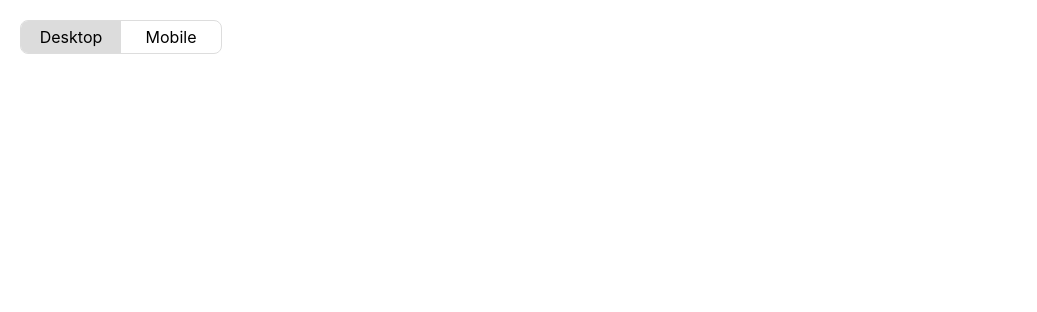
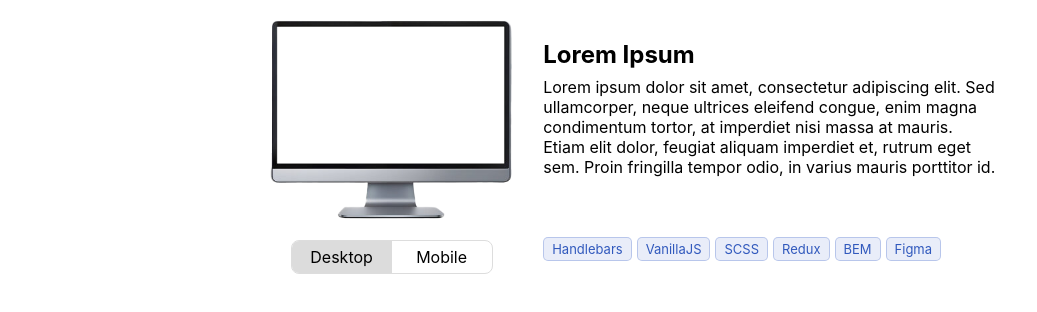
Before and after one commit to medaserenaite/portfolio3.0, a React (Create React App) app: page / in a window 1280 px wide. Shown: the top 312 px of the page, without its empty margins (0-1037 px from the left). Built offline with nearby package versions, Linux system fonts and the light colour scheme.

Commit message:
feat(project-card): add initial project card component structure

```diff
--- a/src/App.js
+++ b/src/App.js
@@ -1,10 +1,17 @@
-import Toggle from "./components/Toggle";
+import ProjectCard from "./components/ProjectCard";
+import styled from "styled-components";
 
+const Wrapper = styled.div`
+  display: flex;
+  justify-content: center;
+
+`
 function App() {
+
   return (
-    <div className="App">
-      <Toggle />
-    </div>
+    <Wrapper>
+      <ProjectCard />
+    </Wrapper>
   );
 }
 
--- /dev/null
+++ b/src/components/ProjectCard.js
@@ -0,0 +1,134 @@
+import React, { useState } from 'react';
+import styled from 'styled-components';
+import * as colors from '../util/colors';
+import Toggle from './Toggle';
+
+// https://miro.medium.com/v2/resize:fit:720/format:webp/1*RYMDPwcVjiZDbOJy4hfYmw.png
+const Container = styled.div`
+    border: ${colors.gainsboro};
+    background-color: ${colors.greyLight};
+    padding: 20px 30px;
+    max-width: 740px;
+    width: 100vw;
+
+    display: flex;
+    flex-direction: column;
+
+    @media screen and (min-width: 600px) {
+        flex-direction: row;
+    }
+`;
+
+const ImageContainer = styled.div`
+    display: flex;
+    flex-direction: column;
+    align-items: center;
+`
+
+const ImageWrapper = styled.div`
+    display: flex;
+    flex-direction: column;
+    justify-content: center;
+
+    img {
+        width: fit-content;
+        margin: auto;
+    }
+`
+
+const DescriptionWrapper = styled.div`
+    @media screen and (min-width: 600px) {
+        padding-left: 30px;
+    }
+`
+
+const ProjectName = styled.h2`
+    margin-bottom: 8px;
+`
+const ProjectDescription = styled.div`
+    text-wrap: balance;
+    padding: 0 0 30px 0;
+    max-height: 100px;
+    overflow: hidden;
+    margin-bottom: 30px;
+`
+const ProjectLabelContainer = styled.div`
+    display: flex;
+    gap: 5px;
+    flex-wrap: wrap;
+`
+const ProjectLabel = styled.a`
+    padding: 3px 8px;
+    border: solid 1px #6b89d463;
+    border-radius: 5px;
+    background-color: #6b89d426;
+    color: #3159bd;
+    font-size: 13px;
+    text-decoration: none;
+    /* color: #0ff; */
+    /* text-shadow:
+      0 0 5px #0ff,
+      0 0 10px #0ff,
+      0 0 20px #0ff,
+      0 0 40px #0ff,
+      0 0 80px #0ff; */
+
+      /* &.pink {
+        border-color: #d46ba763; //39%
+        background-color: #d46baa26; //15%
+        color: #bf4080;
+      }
+
+      &.yellow {
+        border-color: #d4b06b63; //39%
+        background-color: #cfd46b26; //15%
+        color: #a28800;
+      }
+
+      &.orange {
+        border-color: #d4856b63; //39%
+        background-color: #d4906b26; //15%
+        color: #cb5c17;
+      } */
+`
+
+
+const ProjectCard = props => {
+
+    const [isDesktop, setIsDesktop] = useState(true);
+
+    const handleToggleChange = () => {
+        setIsDesktop(!isDesktop);
+    };
+
+    return (
+        <Container>
+            <ImageContainer>
+                <ImageWrapper>
+                    {isDesktop ? (
+                        <img height="200px" width="auto" src="final-monitor.png" alt="Monitor" />
+                    ) : (
+                        <img height="200px" width="auto" src="final-phone.webp" alt="Phone Device" />
+                    )}
+                </ImageWrapper>
+                <Toggle onChange={handleToggleChange} />
+            </ImageContainer>
+            <DescriptionWrapper>
+                <ProjectName>Lorem Ipsum</ProjectName>
+                <ProjectDescription>
+                    Lorem ipsum dolor sit amet, consectetur adipiscing elit. Sed ullamcorper, neque ultrices eleifend congue, enim magna condimentum tortor, at imperdiet nisi massa at mauris. Etiam elit dolor, feugiat aliquam imperdiet et, rutrum eget sem. Proin fringilla tempor odio, in varius mauris porttitor id.
+                </ProjectDescription>
+                <ProjectLabelContainer>
+                    <ProjectLabel href="#" className='orange'>Handlebars</ProjectLabel>
+                    <ProjectLabel href="/" className='yellow'>VanillaJS</ProjectLabel>
+                    <ProjectLabel href="#" className='pink'>SCSS</ProjectLabel>
+                    <ProjectLabel href="#">Redux</ProjectLabel>
+                    <ProjectLabel href="#">BEM</ProjectLabel>
+                    <ProjectLabel href="#">Figma</ProjectLabel>
+                </ProjectLabelContainer>
+            </DescriptionWrapper>
+        </Container>
+    );
+};
+
+export default ProjectCard;
```
Also changed, not shown: public/final-monitor.png (added), public/final-phone.webp (added).
